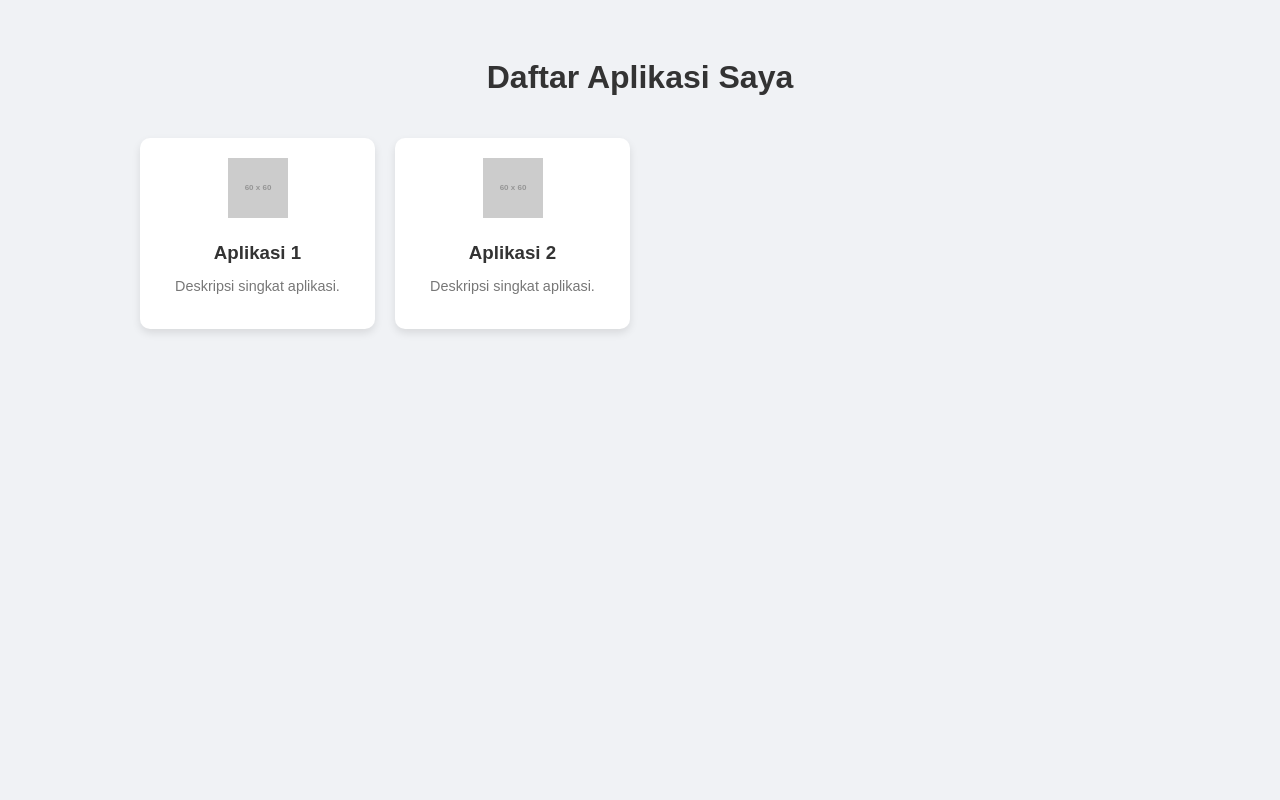
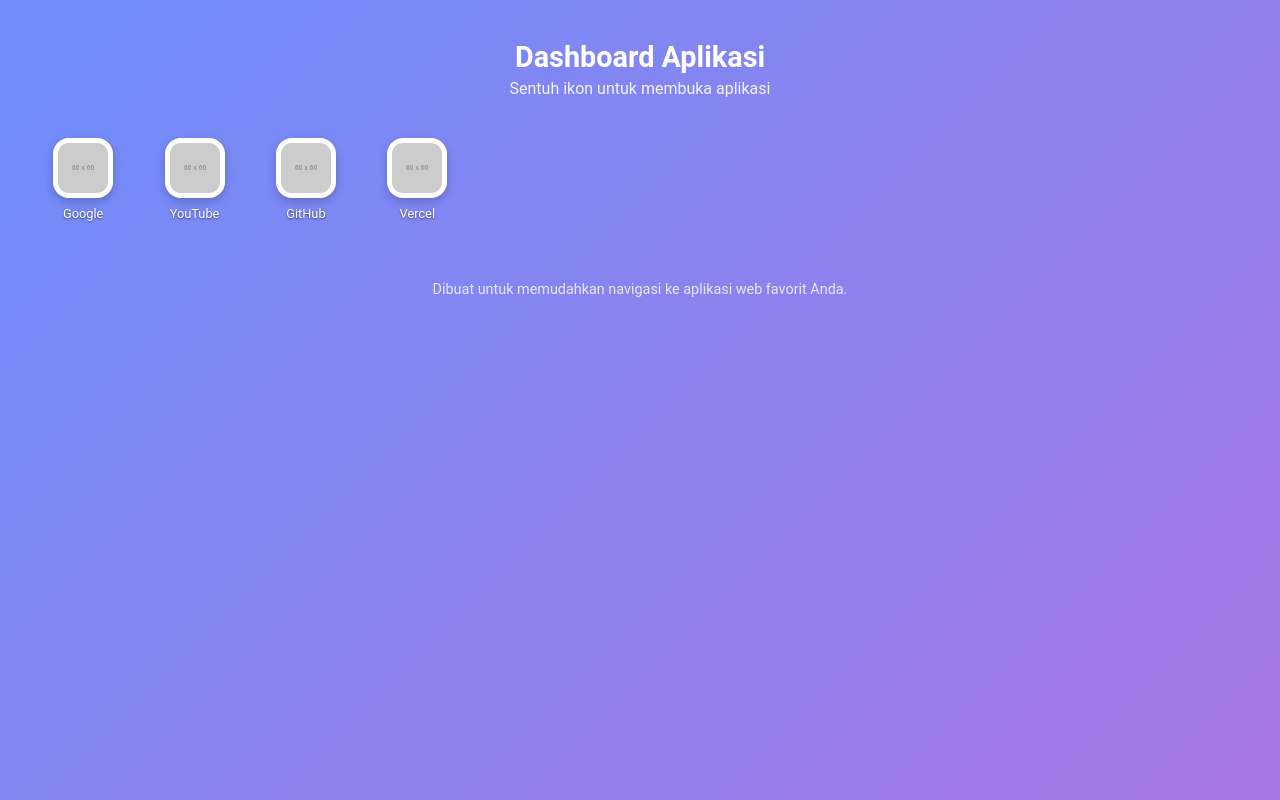
Before and after one commit to Lionbepthd/test-area, a plain HTML site: page index.html in a window 1280 px wide. Drawn offline with Linux system fonts and the light colour scheme; placeholder pictures from the web are drawn by us.

Commit message:
Update index.html

```diff
--- a/index.html
+++ b/index.html
@@ -2,83 +2,116 @@
 <html lang="id">
 <head>
     <meta charset="UTF-8">
-    <title>Daftar Aplikasi</title>
+    <meta name="viewport" content="width=device-width, initial-scale=1.0">
+    <title>Dashboard Aplikasi - Mirip Android</title>
     <style>
+        * {
+            margin: 0;
+            padding: 0;
+            box-sizing: border-box;
+            font-family: 'Roboto', 'Segoe UI', sans-serif;
+        }
+
         body {
-            font-family: Arial, sans-serif;
-            background-color: #f0f2f5;
+            background: linear-gradient(135deg, #6e8efb, #a777e3); /* Warna latar belakang Android-like */
+            color: white;
+            padding: 20px;
+            min-height: 100vh;
+        }
+
+        header {
+            text-align: center;
+            padding: 20px 0;
+        }
+
+        h1 {
+            font-size: 1.8rem;
+            margin-bottom: 5px;
+        }
+
+        .subtitle {
+            font-size: 1rem;
+            opacity: 0.9;
+        }
+
+        .app-grid {
+            display: grid;
+            grid-template-columns: repeat(auto-fill, minmax(80px, 1fr));
+            gap: 25px;
+            padding: 20px;
+            justify-content: center;
+        }
+
+        .app-icon {
             display: flex;
             flex-direction: column;
             align-items: center;
-            padding: 30px;
+            cursor: pointer;
         }
 
-        h1 {
-            color: #333;
+        .app-icon img {
+            width: 60px;
+            height: 60px;
+            border-radius: 16px; /* Mirip Android */
+            background: white;
+            padding: 5px;
+            box-shadow: 0 4px 10px rgba(0,0,0,0.2);
         }
 
-        .app-container {
-            display: grid;
-            grid-template-columns: repeat(auto-fill, minmax(200px, 1fr));
-            gap: 20px;
-            width: 90%;
-            max-width: 1000px;
-            margin-top: 20px;
+        .app-icon span {
+            margin-top: 8px;
+            font-size: 0.8rem;
+            text-align: center;
+            color: white;
+            text-shadow: 0 1px 2px rgba(0,0,0,0.5);
         }
 
-        .app-card {
-            background-color: white;
-            border-radius: 10px;
-            box-shadow: 0 4px 8px rgba(0,0,0,0.1);
-            padding: 20px;
+        footer {
             text-align: center;
-            cursor: pointer;
-            transition: transform 0.2s ease;
-        }
-
-        .app-card:hover {
-            transform: translateY(-5px);
-        }
-
-        .app-card img {
-            width: 60px;
-            height: 60px;
-            object-fit: cover;
-            margin-bottom: 10px;
-        }
-
-        .app-card h3 {
-            margin: 10px 0 5px;
-            color: #333;
-        }
-
-        .app-card p {
-            color: #777;
-            font-size: 0.9em;
+            margin-top: 40px;
+            font-size: 0.9rem;
+            opacity: 0.8;
         }
     </style>
 </head>
 <body>
 
-    <h1>Daftar Aplikasi Saya</h1>
+    <header>
+        <h1>Dashboard Aplikasi</h1>
+        <p class="subtitle">Sentuh ikon untuk membuka aplikasi</p>
+    </header>
 
-    <div class="app-container">
-        <!-- Contoh Aplikasi 1 -->
-        <div class="app-card" onclick="window.open('https://example.com/app1', '_blank')">
-            <img src="https://placehold.co/60" alt="Aplikasi 1">
-            <h3>Aplikasi 1</h3>
-            <p>Deskripsi singkat aplikasi.</p>
+    <div class="app-grid">
+        <!-- Aplikasi 1 -->
+        <div class="app-icon" onclick="window.open('https://google.com', '_blank')">
+            <img src="https://placehold.co/60?text=G" alt="Google">
+            <span>Google</span>
         </div>
 
-        <!-- Contoh Aplikasi 2 -->
-        <div class="app-card" onclick="window.open('https://example.com/app2', '_blank')">
-            <img src="https://placehold.co/60" alt="Aplikasi 2">
-            <h3>Aplikasi 2</h3>
-            <p>Deskripsi singkat aplikasi.</p>
+        <!-- Aplikasi 2 -->
+        <div class="app-icon" onclick="window.open('https://youtube.com', '_blank')">
+            <img src="https://placehold.co/60?text=YT" alt="YouTube">
+            <span>YouTube</span>
         </div>
 
-        <!-- Tambahkan card lain sesuai kebutuhan -->
+        <!-- Aplikasi 3 -->
+        <div class="app-icon" onclick="window.open('https://github.com', '_blank')">
+            <img src="https://placehold.co/60?text=GH" alt="GitHub">
+            <span>GitHub</span>
+        </div>
+
+        <!-- Aplikasi 4 -->
+        <div class="app-icon" onclick="window.open('https://vercel.com', '_blank')">
+            <img src="https://placehold.co/60?text=VC" alt="Vercel">
+            <span>Vercel</span>
+        </div>
+
+        <!-- Tambahkan aplikasi lain sesuai kebutuhan -->
     </div>
+
+    <footer>
+        <p>Dibuat untuk memudahkan navigasi ke aplikasi web favorit Anda.</p>
+    </footer>
 
 </body>
 </html>
```
